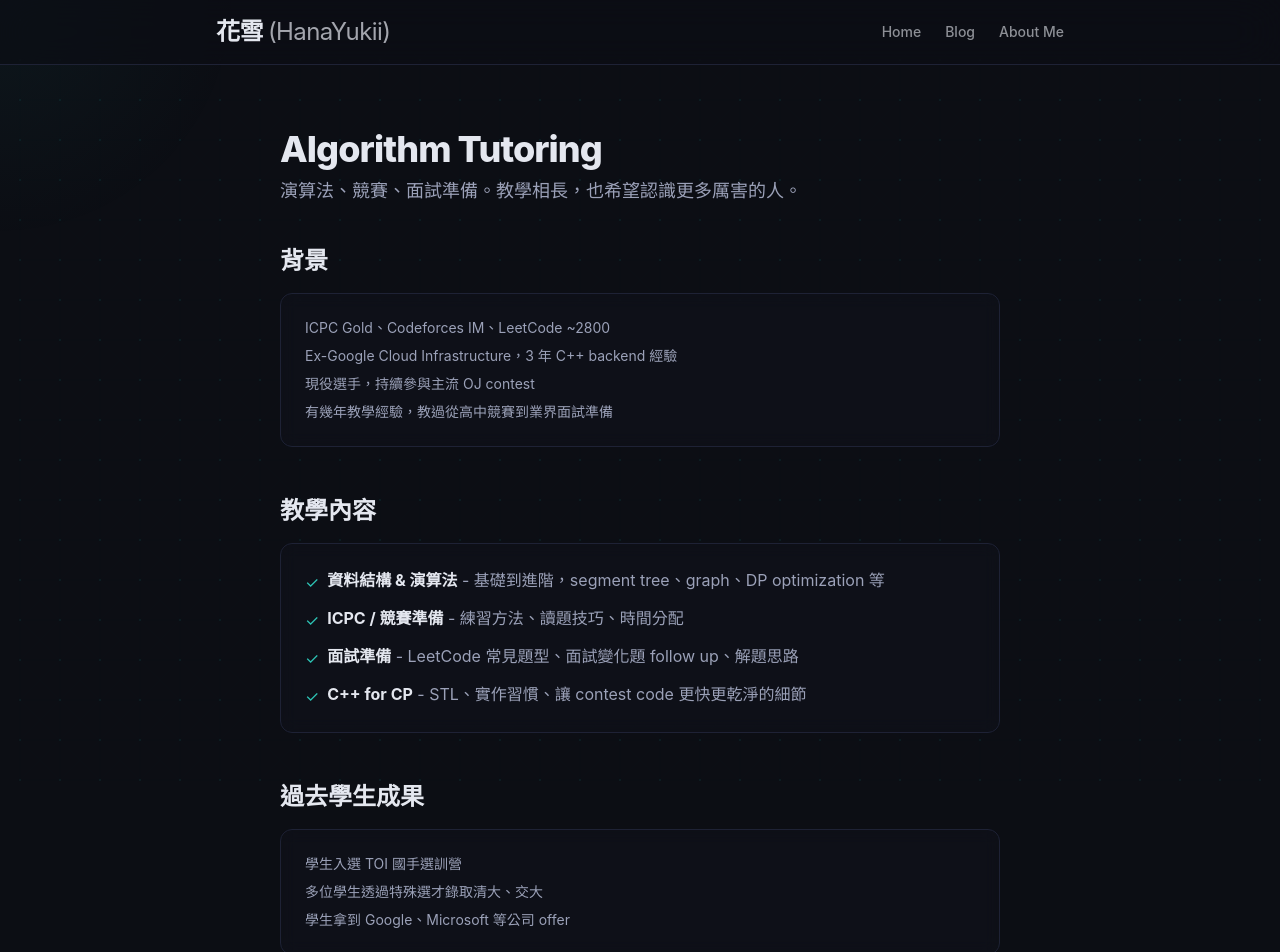
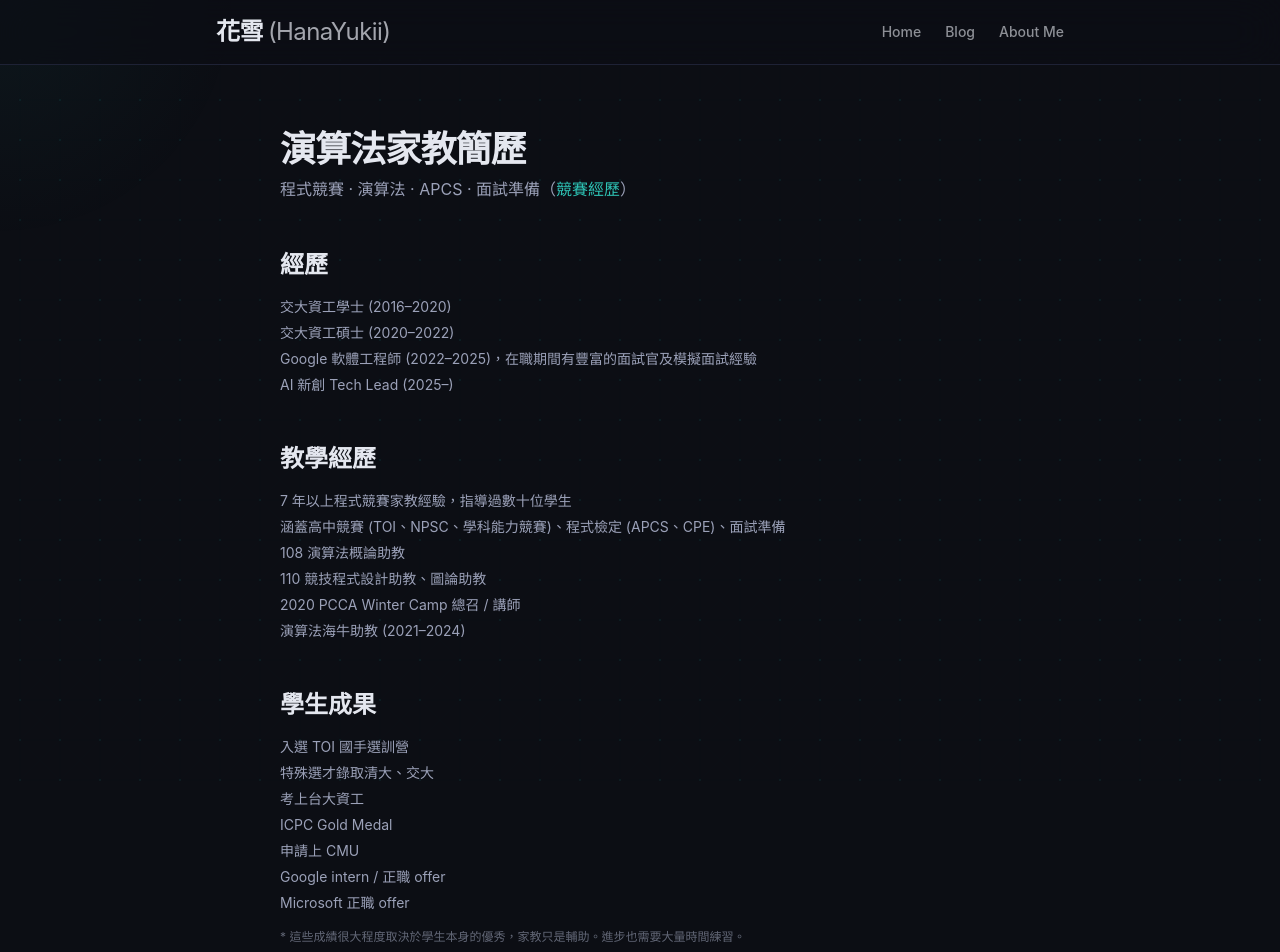
Before and after one commit to HanaYukii/hanayukii-site, a Next.js app: page /tutoring in a window 1280 px wide. Shown: the top 952 px of the page. Built offline with nearby package versions, Linux system fonts and the light colour scheme.

Commit message:
Refresh tutoring page: experience, achievements, target audience

```diff
--- a/src/app/about/page.tsx
+++ b/src/app/about/page.tsx
@@ -181,7 +181,7 @@ export default function About() {
           </div>
 
           <p className="mb-5 text-sm leading-relaxed text-text-muted">
-            想聊的 topic 不限，希望 build up 好的 connection，經驗有機會幫上人，也從交流中學習。如果對演算法家教有興趣也歡迎聯絡。
+            想聊的 topic 不限，希望 build up 好的 connection，經驗有機會幫上人，也從交流中學習。如果對<Link href="/tutoring" className="text-primary hover:underline">演算法家教</Link>有興趣也歡迎聯絡。
           </p>
 
           <div className="flex flex-wrap items-center gap-3">
--- a/src/app/tutoring/page.tsx
+++ b/src/app/tutoring/page.tsx
@@ -1,3 +1,4 @@
+import Link from "next/link";
 import FadeIn from "@/components/FadeIn";
 
 export default function Tutoring() {
@@ -5,92 +6,71 @@ export default function Tutoring() {
     <div className="mx-auto max-w-3xl px-6 py-16">
       <FadeIn>
         <h1 className="mb-2 text-4xl font-extrabold tracking-tight">
-          Algorithm Tutoring
+          演算法家教簡歷
         </h1>
-        <p className="mb-10 text-lg text-text-muted">
-          演算法、競賽、面試準備。教學相長，也希望認識更多厲害的人。
+        <p className="mb-12 text-text-muted">
+          程式競賽 · 演算法 · APCS · 面試準備（<Link href="/blog/cp-career-memoir" className="text-primary hover:underline">競賽經歷</Link>）
         </p>
       </FadeIn>
 
-      {/* Background */}
-      <section className="mb-12">
-        <FadeIn>
-          <h2 className="mb-4 text-2xl font-bold">背景</h2>
-        </FadeIn>
-        <FadeIn delay={0.08}>
-          <div className="rounded-xl border border-border bg-surface/40 p-6 backdrop-blur-sm">
-            <ul className="space-y-2 text-sm text-text-muted">
-              <li>ICPC Gold、Codeforces IM、LeetCode ~2800</li>
-              <li>Ex-Google Cloud Infrastructure，3 年 C++ backend 經驗</li>
-              <li>現役選手，持續參與主流 OJ contest</li>
-              <li>有幾年教學經驗，教過從高中競賽到業界面試準備</li>
-            </ul>
-          </div>
-        </FadeIn>
-      </section>
+      {/* 經歷 */}
+      <FadeIn>
+        <section className="mb-12">
+          <h2 className="mb-4 text-2xl font-bold">經歷</h2>
+          <ul className="space-y-1.5 text-sm text-text-muted">
+            <li>交大資工學士 (2016–2020)</li>
+            <li>交大資工碩士 (2020–2022)</li>
+            <li>Google 軟體工程師 (2022–2025)，在職期間有豐富的面試官及模擬面試經驗</li>
+            <li>AI 新創 Tech Lead (2025–)</li>
+          </ul>
+        </section>
+      </FadeIn>
 
-      {/* What I Teach */}
-      <section className="mb-12">
-        <FadeIn>
-          <h2 className="mb-4 text-2xl font-bold">教學內容</h2>
-          <div className="rounded-xl border border-border bg-surface/40 p-6 backdrop-blur-sm">
-            <ul className="space-y-3 text-text-muted">
-              {[
-                {
-                  title: "資料結構 & 演算法",
-                  desc: "基礎到進階，segment tree、graph、DP optimization 等",
-                },
-                {
-                  title: "ICPC / 競賽準備",
-                  desc: "練習方法、讀題技巧、時間分配",
-                },
-                {
-                  title: "面試準備",
-                  desc: "LeetCode 常見題型、面試變化題 follow up、解題思路",
-                },
-                {
-                  title: "C++ for CP",
-                  desc: "STL、實作習慣、讓 contest code 更快更乾淨的細節",
-                },
-              ].map((item) => (
-                <li key={item.title} className="flex items-start gap-2">
-                  <span className="mt-0.5 text-primary">&#10003;</span>
-                  <span>
-                    <strong className="text-text">{item.title}</strong> -{" "}
-                    {item.desc}
-                  </span>
-                </li>
-              ))}
-            </ul>
-          </div>
-        </FadeIn>
-      </section>
+      {/* 教學經歷 */}
+      <FadeIn>
+        <section className="mb-12">
+          <h2 className="mb-4 text-2xl font-bold">教學經歷</h2>
+          <ul className="space-y-1.5 text-sm text-text-muted">
+            <li>7 年以上程式競賽家教經驗，指導過數十位學生</li>
+            <li>涵蓋高中競賽 (TOI、NPSC、學科能力競賽)、程式檢定 (APCS、CPE)、面試準備</li>
+            <li>108 演算法概論助教</li>
+            <li>110 競技程式設計助教、圖論助教</li>
+            <li>2020 PCCA Winter Camp 總召 / 講師</li>
+            <li>演算法海牛助教 (2021–2024)</li>
+          </ul>
+        </section>
+      </FadeIn>
 
-      {/* Student Achievements */}
-      <section className="mb-12">
-        <FadeIn>
-          <h2 className="mb-4 text-2xl font-bold">過去學生成果</h2>
-          <div className="rounded-xl border border-border bg-surface/40 p-6 backdrop-blur-sm">
-            <ul className="space-y-2 text-sm text-text-muted">
-              <li>學生入選 TOI 國手選訓營</li>
-              <li>多位學生透過特殊選才錄取清大、交大</li>
-              <li>學生拿到 Google、Microsoft 等公司 offer</li>
-            </ul>
-          </div>
-        </FadeIn>
-      </section>
+      {/* 學生成果 */}
+      <FadeIn>
+        <section className="mb-12">
+          <h2 className="mb-4 text-2xl font-bold">學生成果</h2>
+          <ul className="space-y-1.5 text-sm text-text-muted">
+            <li>入選 TOI 國手選訓營</li>
+            <li>特殊選才錄取清大、交大</li>
+            <li>考上台大資工</li>
+            <li>ICPC Gold Medal</li>
+            <li>申請上 CMU</li>
+            <li>Google intern / 正職 offer</li>
+            <li>Microsoft 正職 offer</li>
+          </ul>
+          <p className="mt-4 text-xs text-text-muted/60">
+            * 這些成績很大程度取決於學生本身的優秀，家教只是輔助。進步也需要大量時間練習。
+          </p>
+        </section>
+      </FadeIn>
 
       {/* Contact */}
       <FadeIn>
         <section className="rounded-xl border border-border bg-surface/40 p-6 backdrop-blur-sm text-center">
-          <p className="mb-4 text-text-muted">
-            有興趣的話跟我聊聊你目前的程度跟目標，我可以很快判斷適不適合、怎麼安排。
+          <p className="mb-4 text-sm text-text-muted">
+            比較適合已經有基礎、目標是頂級外商面試或程式競賽的人。有興趣可以先聊。
           </p>
           <a
             href="mailto:islu245777@gmail.com"
             className="inline-block rounded-lg border border-primary px-5 py-2.5 text-sm font-medium text-primary transition-colors hover:bg-primary/10"
           >
-            Contact Me
+            islu245777@gmail.com
           </a>
         </section>
       </FadeIn>
```
